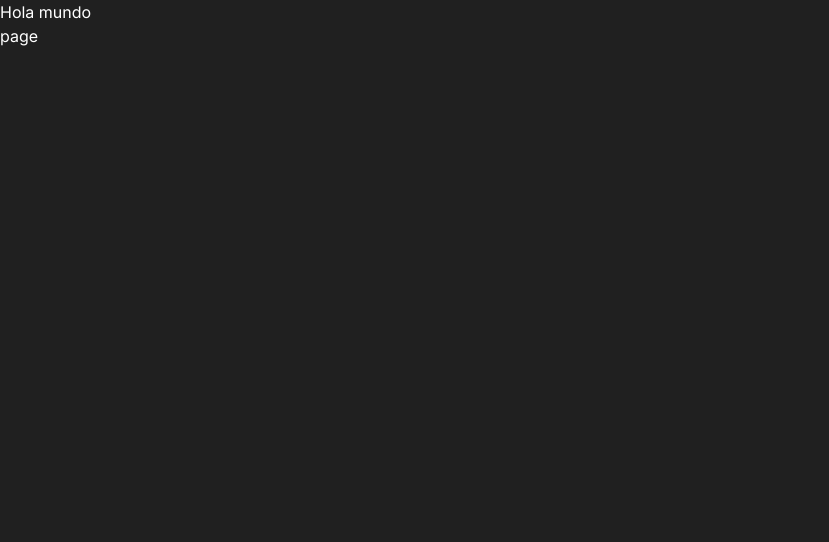
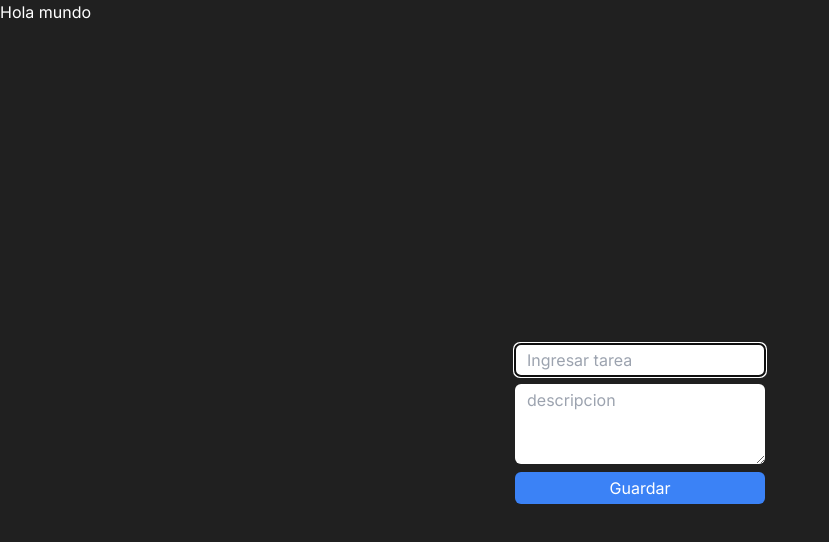
Before and after one commit to Nicoogf/practica-mern, a Next.js app in the folder client/: page /taskform in a window 1280 px wide. Shown: the top 542 px of the page, without its empty margins (0-829 px from the left). Built offline with nearby package versions, Linux system fonts and the light colour scheme.

Commit message:
Axios Tasks acciones

```diff
--- /dev/null
+++ b/client/app/api/task.js
@@ -0,0 +1,11 @@
+import axios from "./axios.js"
+
+export const gestTasksRequest = () =>  axios.get("/tasks")
+
+export const gestTaskRequest = (id) =>  axios.get(`/tasks/${id}`)
+
+export const createTaskRequest = (task) =>  axios.post("/tasks" , task)
+
+export const updateTaskRequest = (task) =>  axios.put(`/tasks/${task._id}` , task )
+
+export const deleteTaskRequest = (id) =>  axios.delete(`/tasks/${id}`)
--- /dev/null
+++ b/client/app/context/taskContext.jsx
@@ -0,0 +1,26 @@
+"use client" ;
+import { createContext, useContext, useState } from "react" ;
+
+const TaskContext = createContext()
+
+export const useTask = () => {
+    const context = useContext(TaskContext)
+    if(!context){
+        throw new Error( "UseTask debe estar adentro de taskProvider")
+    }
+    return context ;
+}
+
+export function TaskProvider({children}){
+
+    const [tasks, setTask] = useState([])
+    const createTask = ( task ) => {
+        console.log("task" )
+    }
+
+    return(
+        <TaskContext.Provider value={{tasks,createTask}}>
+            {children}
+        </TaskContext.Provider>
+    )
+}
--- a/client/app/layout.js
+++ b/client/app/layout.js
@@ -1,6 +1,7 @@
 import { Inter } from "next/font/google";
 import "./globals.css";
 import { AuthProvider } from "./context/authContext";
+import { TaskProvider } from "./context/taskContext";
 
 const inter = Inter({ subsets: ["latin"] });
 
@@ -14,8 +15,10 @@ export default function RootLayout({ children }) {
     <html lang="en">
       <body className={inter.className}>
         <AuthProvider>
-          <h1>Hola mundo</h1>
-          {children}
+          <TaskProvider>
+            <h1>Hola mundo</h1>
+            {children}
+          </TaskProvider>
         </AuthProvider>
       </body>
     </html>
--- a/client/app/taskform/page.jsx
+++ b/client/app/taskform/page.jsx
@@ -1,8 +1,34 @@
+"use client"
 import React from 'react'
+import { useForm } from 'react-hook-form';
+import { useTask } from '../context/taskContext';
+
 
 const TaskFormPage = () => {
+    const { register , handleSubmit } = useForm()
+    const { createTask } = useTask()
+    console.log(createTask())
+
+    const onSubmit = handleSubmit( (data)  =>{
+        console.log( data )
+    })
+
   return (
-    <div>page</div>
+    <div className='flex flex-col justify-center items-center h-screen'>
+        <form onSubmit={onSubmit} className="flex flex-col gap-y-2 text-black">
+            <input type='text' placeholder='Ingresar tarea' className='w-[250px] block mx-auto rounded-md py-1 px-3'
+            {...register("tittle")}
+            autoFocus
+            />
+            <textarea rows={3} placeholder='descripcion'
+             className='w-[250px] block mx-auto rounded-md py-1 px-3'
+            {...register("description")}/>
+
+            <button className='bg-blue-500 text-white px-3 py-1 w-[250px] mx-auto block rounded-md'>
+                Guardar
+            </button>
+        </form>
+    </div>
   )
 }
 
```
